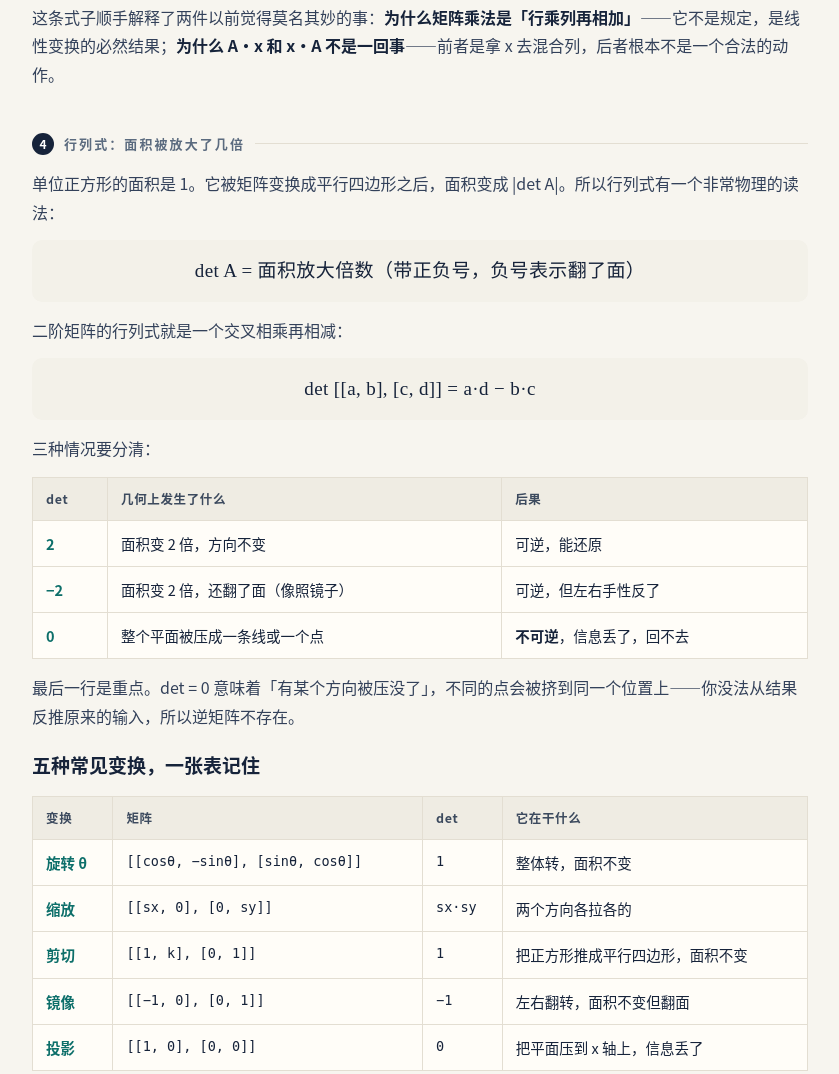
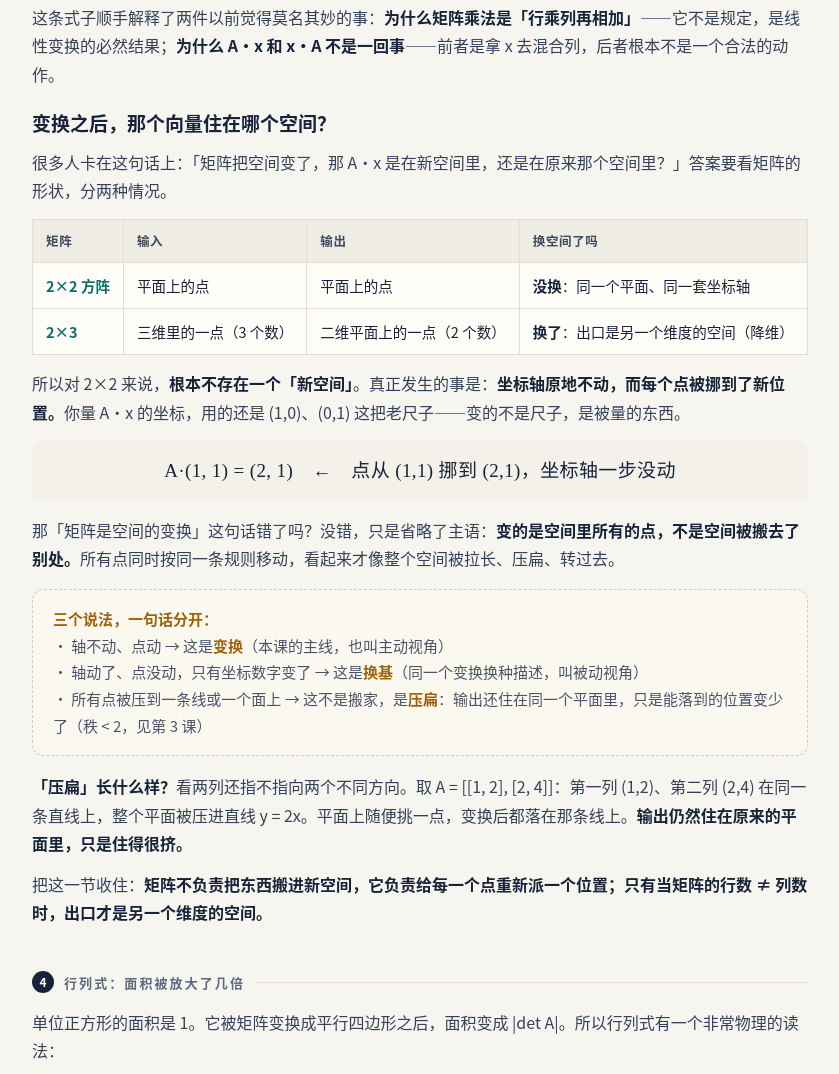
Before and after one commit to Medivhcrf/BaseMath, a plain HTML site: page lesson-02.html in a window 1280 px wide. Shown: the part 2665-3739 px from the top of the page, without its empty margins (220-1059 px from the left). Drawn offline with Linux system fonts and the light colour scheme.

Commit message:
第 2 课 §3：补「变换之后向量住在哪个空间」——方阵不换空间，m×n 才换维度，压扁不是搬家

```diff
--- a/lesson-02.html
+++ b/lesson-02.html
@@ -234,6 +234,25 @@
     <div class="eq">A·x = 1×(2, 0) + 2×(1, 3) = (2, 0) + (2, 6) = (4, 6)</div>
     <p>再用课本上的「行乘列」验算：第一行 2×1 + 1×2 = 4，第二行 0×1 + 3×2 = 6。一样。</p>
     <p>这条式子顺手解释了两件以前觉得莫名其妙的事：<b>为什么矩阵乘法是「行乘列再相加」</b>——它不是规定，是线性变换的必然结果；<b>为什么 A·x 和 x·A 不是一回事</b>——前者是拿 x 去混合列，后者根本不是一个合法的动作。</p>
+
+    <h3>变换之后，那个向量住在哪个空间？</h3>
+    <p>很多人卡在这句话上：「矩阵把空间变了，那 A·x 是在新空间里，还是在原来那个空间里？」答案要看矩阵的形状，分两种情况。</p>
+    <table>
+      <tr><th>矩阵</th><th>输入</th><th>输出</th><th>换空间了吗</th></tr>
+      <tr><td>2×2 方阵</td><td>平面上的点</td><td>平面上的点</td><td><b>没换</b>：同一个平面、同一套坐标轴</td></tr>
+      <tr><td>2×3</td><td>三维里的一点（3 个数）</td><td>二维平面上的一点（2 个数）</td><td><b>换了</b>：出口是另一个维度的空间（降维）</td></tr>
+    </table>
+    <p>所以对 2×2 来说，<b>根本不存在一个「新空间」</b>。真正发生的事是：<b>坐标轴原地不动，而每个点被挪到了新位置。</b>你量 A·x 的坐标，用的还是 (1,0)、(0,1) 这把老尺子——变的不是尺子，是被量的东西。</p>
+    <div class="eq">A·(1, 1) = (2, 1)　←　点从 (1,1) 挪到 (2,1)，坐标轴一步没动</div>
+    <p>那「矩阵是空间的变换」这句话错了吗？没错，只是省略了主语：<b>变的是空间里所有的点，不是空间被搬去了别处。</b>所有点同时按同一条规则移动，看起来才像整个空间被拉长、压扁、转过去。</p>
+    <div class="quote">
+      <b>三个说法，一句话分开：</b><br>
+      · 轴不动、点动 → 这是<b>变换</b>（本课的主线，也叫主动视角）<br>
+      · 轴动了、点没动，只有坐标数字变了 → 这是<b>换基</b>（同一个变换换种描述，叫被动视角）<br>
+      · 所有点被压到一条线或一个面上 → 这不是搬家，是<b>压扁</b>：输出还住在同一个平面里，只是能落到的位置变少了（秩 &lt; 2，见第 3 课）
+    </div>
+    <p><b>「压扁」长什么样？</b>看两列还指不指向两个不同方向。取 A = [[1, 2], [2, 4]]：第一列 (1,2)、第二列 (2,4) 在同一条直线上，整个平面被压进直线 y = 2x。平面上随便挑一点，变换后都落在那条线上。<b>输出仍然住在原来的平面里，只是住得很挤。</b></p>
+    <p>把这一节收住：<b>矩阵不负责把东西搬进新空间，它负责给每一个点重新派一个位置；只有当矩阵的行数 ≠ 列数时，出口才是另一个维度的空间。</b></p>
   </section>
 
   <section>
```
Also changed, not shown: 1 other file.
